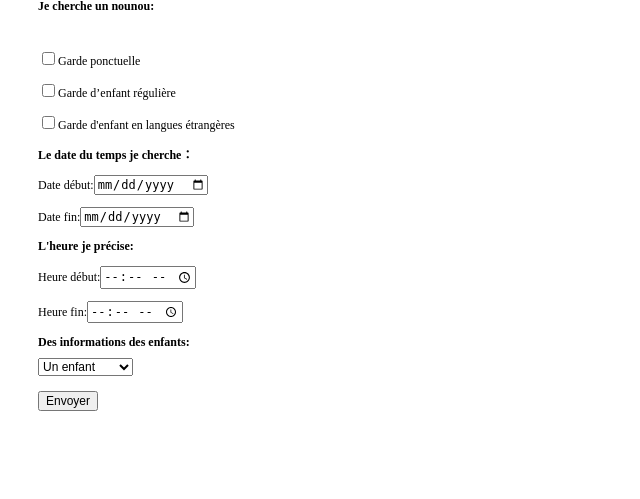
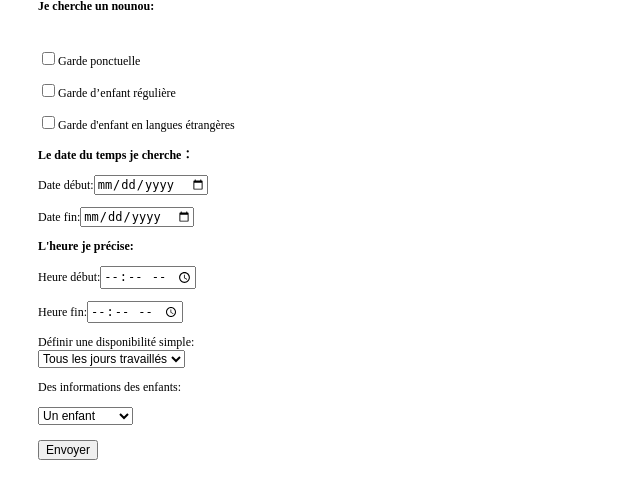
Before and after one commit to LeafStark/site_nounou, a PHP site: page /nounou_ye/parentCherche.php in a window 1280 px wide. Shown: the part 47-546 px from the top of the page, without its empty margins (0-640 px from the left). Run offline with PHP 8.4, Linux system fonts and the light colour scheme; some libraries are stand-ins or nearby versions.

Commit message:
add an attribute jour in parent_cherche

```diff
--- a/nounou_ye/calcul.php
+++ b/nounou_ye/calcul.php
@@ -20,3 +20,4 @@ function calculSalaire($heure, $type, $nb_enfant) {
         return $money;
     }
 }
+?>
--- a/nounou_ye/nounouBon.php
+++ b/nounou_ye/nounouBon.php
@@ -32,9 +32,9 @@ and open the template in the editor.
         $requetN = "SELECT * FROM `nounou` where `type` = '$type';";
         $resN = $dbh->query($requetN);
         $resultatN = $resN->fetchAll();
-       // print_r($resultatN);
+        print_r($resultatN);
         $rows = count($resultatN);
-        //echo $rows;
+        echo $rows;
         if ($rows != 0) {
             for ($i = 0; $i < $rows; $i++)
                 if ($resultatN[$i]['type'] == $type) {
--- a/nounou_ye/parentCherche.php
+++ b/nounou_ye/parentCherche.php
@@ -61,10 +61,24 @@ and open the template in the editor.
                 <p>Heure début:<input type='time' name="heureDebutN"/></p>
                 <p>Heure fin:<input type='time' name="heureFinN"/></p>
             </div>
+            <p> Définir une disponibilité simple:<br />
+            <select name="jour">
+                <option value="travailler">Tous les jours travaillés</option>
+                <option value="tous">Tous les jours</option>
+               <optgroup label="tous les lundis, … dimanche">
+                   <option value=0>Tous les lundis</option>
+                   <option value=1>Tous les mardis</option>
+                   <option value=2>Tous les mecredis</option>
+                   <option value=3>Tous les jeudis</option>
+                   <option value=4>Tous les vendredis</option>
+                   <option  value=5>Tous les samedis</option>
+                   <option value=6>Tous les dimanches</option>
+            </select>
+        </p>
             <div>
-                <h1>
+                <p>
                     Des informations des enfants:
-                </h1>
+                </p>
                 <select name="enfants">
                     <option value="1">Un enfant</option>
                     <option value="2">Deux enfants</option>
--- a/nounou_ye/sauveParentSelection.php
+++ b/nounou_ye/sauveParentSelection.php
@@ -20,6 +20,7 @@ and open the template in the editor.
         $dateFin = $_POST['dateFinN'];
         $heureDebut = $_POST['heureDebutN'];
         $heureFin = $_POST['heureFinN'];
+        $jour = $_POST['jour'];
         $nbEnfant = $_POST['enfants'];
         echo $type;
         echo $heureDebut;
@@ -33,11 +34,11 @@ and open the template in the editor.
             $nbLigne = count($result->fetchAll());
             var_dump($nbLigne);
             if ($nbLigne > 0) {
-                $queryUp = "UPDATE `parents_cherche` SET `email`='$email',`type_nounou`='$type',`date_debut`='$dateDebut',`date_fin`='$dateFin',`heure_debut`='$heureDebut', `heure_fin`='$heureFin',`nb_enfant`=$nbEnfant WHERE `email`='$email' ";
+                $queryUp = "UPDATE `parents_cherche` SET `email`='$email',`type_nounou`='$type',`jour`='$jour',`date_debut`='$dateDebut',`date_fin`='$dateFin',`heure_debut`='$heureDebut', `heure_fin`='$heureFin',`nb_enfant`=$nbEnfant WHERE `email`='$email' ";
                 $dbh->exec($queryUp);
                 header('Location:complirEnfantInfo.php');
             } else {
-                $query = "INSERT INTO `parents_cherche`(`email`, `type_nounou`, `date_debut`, `date_fin`, `heure_debut`, `heure_fin`, `nb_enfant`) VALUES ('$email', '$type', '$dateDebut', '$dateFin','$heureDebut','$heireFin ',$nbEnfant')";
+                $query = "INSERT INTO `parents_cherche`(`email`, `type_nounou`,`jour`, `date_debut`, `date_fin`, `heure_debut`, `heure_fin`, `nb_enfant`) VALUES ('$email', '$type','$jour', '$dateDebut', '$dateFin','$heureDebut','$heireFin ',$nbEnfant')";
 
                 $dbh->exec($query);
                 header('Location:complirEnfantInfo.php');
```
Also changed, not shown: nounou_ye/confirmCommande.php (+5 -4 lines).
